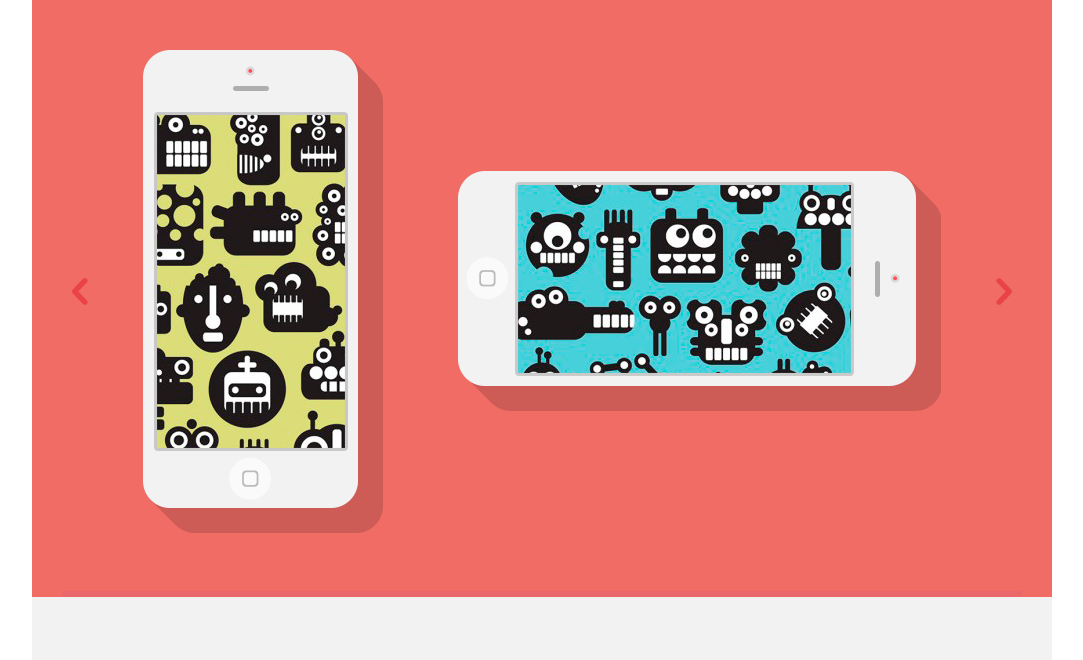
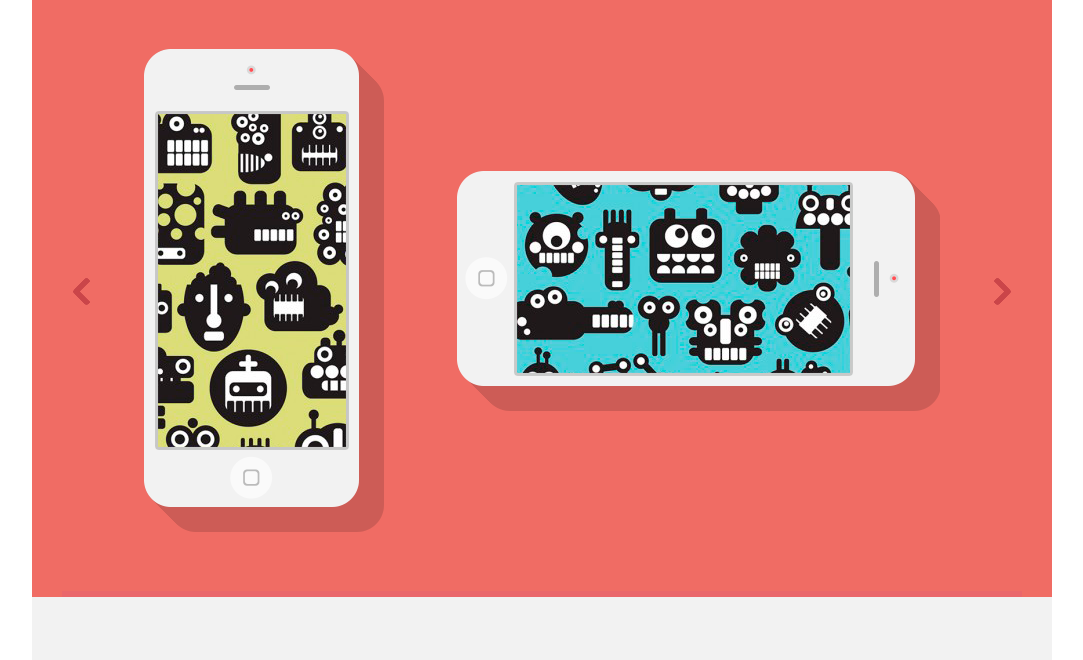
Before and after one commit to Garbua/singolo, a plain HTML site: page singolo1.html in a window 1280 px wide. Shown: the part 99-759 px from the top of the page, without its empty margins (98-1181 px from the left). Drawn offline with Linux system fonts and the light colour scheme; files whose address does not match are found by name.

Commit message:
fix: arrows

```diff
--- a/singolo1.css
+++ b/singolo1.css
@@ -148,21 +148,23 @@ li:nth-child(n + 2)::before  {
 }
 
 .arrow1, .arrow2 {
-    background: url("/assets/images/slider/chev.png") no-repeat;
-    display: block;
-    align-self: center;
     margin-bottom: 5px;
-    width: 16px;
-    height: 27px;
-    cursor: pointer;
+    width: 21px;
+    height: 21px;
+    border-top: 6px solid #ca4549;
+    border-left: 6px solid #ca4549;
+    border-radius: 4px;
+    transform: rotate(315deg);
+	cursor: pointer;
 }
 
 .arrow1:hover, .arrow2:hover {
-    background: url("/assets/images/slider/chev-black.png") no-repeat;
+    border-top: 6px solid #000000;
+    border-left: 6px solid #000000;
 }
 
 .arrow2 {
-    transform: rotate(180deg);
+    transform: rotate(135deg);
 }
 
 .images {
@@ -179,8 +181,8 @@ li:nth-child(n + 2)::before  {
     align-items: center;
     justify-content: space-around;
     flex: 20 1 auto;
-    padding: 0 11px 0 11px;
-    margin: 53px 0 54px;
+    padding: 0 7px 0 7px;
+    margin: 52.75px 0 54.25px;
 }
 
 .image-bottom {
@@ -190,13 +192,10 @@ li:nth-child(n + 2)::before  {
 }
 
 .image-arrows {
-    flex: 1 1 auto;
-}
-
-.image-arrows.right {
     display: flex;
     flex-direction: row;
-    justify-content: flex-end;
+    flex: 1 1 auto;
+    justify-content: center;
 }
 
 /* services */
```
